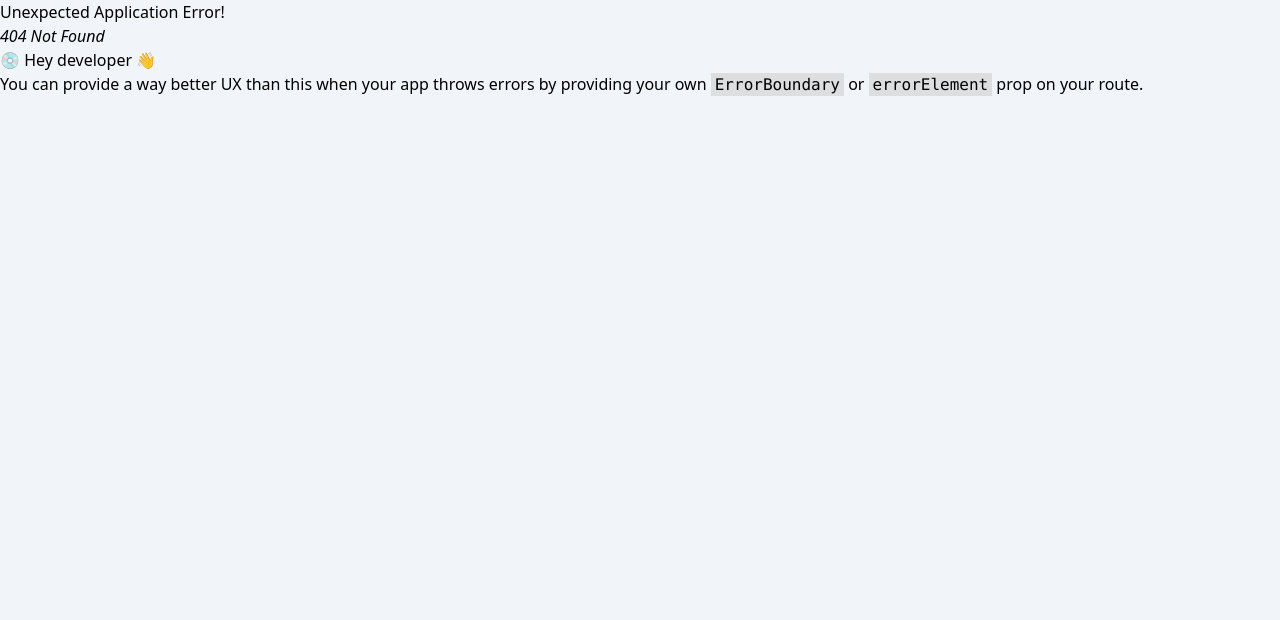
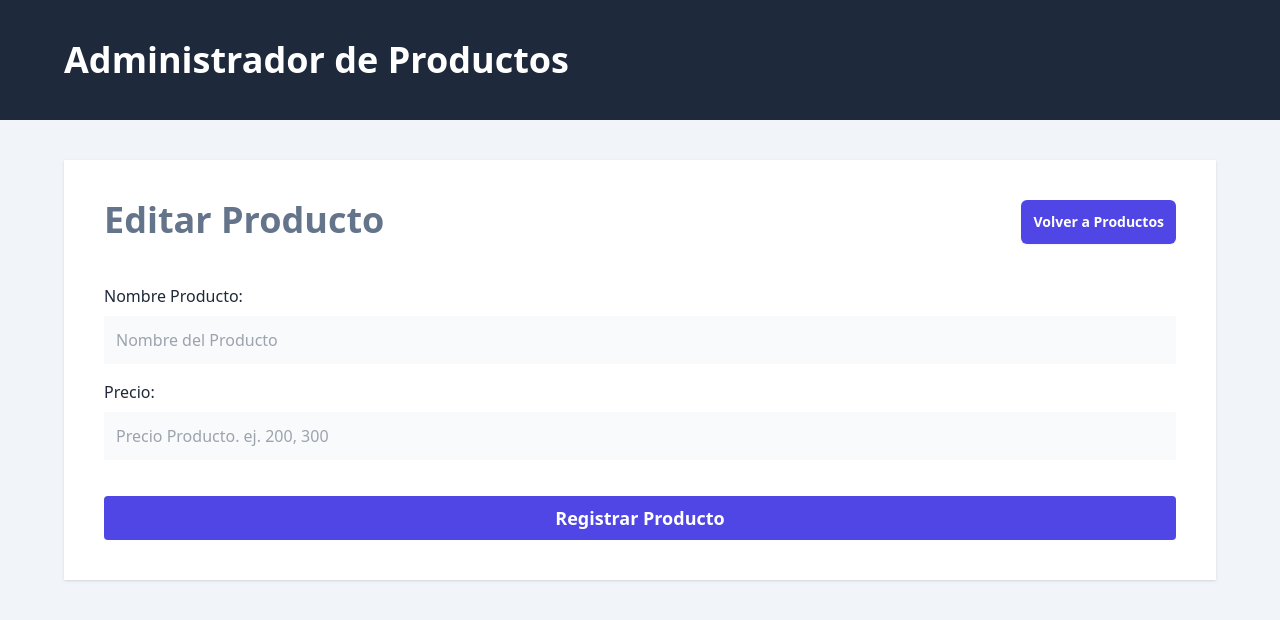
Before and after one commit to FrancoSilva77/crm-pern-ts-react, a React (Vite) app: page /productos/1/editar in a window 1280 px wide. Before the commit this address had no page. Shown: the top 620 px of the page. Built offline with nearby package versions, Linux system fonts and the light colour scheme.

Commit message:
feat:(View y Redireccionar a Editar Producto)

```diff
--- a/src/components/ProductDetails.tsx
+++ b/src/components/ProductDetails.tsx
@@ -1,3 +1,4 @@
+import { Link, useNavigate } from 'react-router-dom';
 import { Product } from '../types';
 import { formatCurrency } from '../utils';
 
@@ -16,7 +17,16 @@ export default function ProductDetails({ product }: ProductDetailsProps) {
       <td className="p-3 text-lg text-gray-800">
         {isAvailable ? 'Disponible' : 'No Disponible'}
       </td>
-      <td className="p-3 text-lg text-gray-800 "></td>
+      <td className="p-3 text-lg text-gray-800 ">
+        <div className="flex gap-2 items-center">
+          <Link
+            to={`productos/${product.id}/editar`}
+            className="bg-indigo-600 text-white rounded-lg w-full p-2 uppercase font-bold text-xs text-center"
+          >
+            Editar
+          </Link>
+        </div>
+      </td>
     </tr>
   );
 }
--- a/src/router.tsx
+++ b/src/router.tsx
@@ -2,6 +2,7 @@ import { createBrowserRouter } from 'react-router-dom';
 import Layout from './layouts/Layout';
 import Products, { loader as productsLoader } from './views/Products';
 import NewProduct, { action as newProductAction } from './views/NewProduct';
+import EditProduct from './views/EditProduct';
 
 export const router = createBrowserRouter([
   {
@@ -18,6 +19,10 @@ export const router = createBrowserRouter([
         element: <NewProduct />,
         action: newProductAction,
       },
+      {
+        path: 'productos/:id/editar' /* ROA Patter */,
+        element: <EditProduct />,
+      },
     ],
   },
 ]);
--- /dev/null
+++ b/src/views/EditProduct.tsx
@@ -0,0 +1,89 @@
+import {
+  Link,
+  Form,
+  useActionData,
+  ActionFunctionArgs,
+  redirect,
+} from 'react-router-dom';
+import ErrorMessage from '../components/ErrorMessage';
+import { addProduct } from '../services/ProductService';
+
+export async function action({ request }: ActionFunctionArgs) {
+  const data = Object.fromEntries(await request.formData());
+
+  let error = '';
+  if (Object.values(data).includes('')) {
+    error = 'Todos los campos son Obligatorios';
+  }
+  if (error.length) {
+    return error;
+  }
+
+  await addProduct(data);
+
+  return redirect('/');
+}
+
+export default function EditProduct() {
+  const error = useActionData() as string;
+  console.log(error);
+
+  return (
+    <>
+      <div className="flex justify-between">
+        <h2 className=" text-4xl font-black text-slate-500">
+          Editar Producto
+        </h2>
+        <Link
+          to="/"
+          className="rounded-md bg-indigo-600 p-3 text-sm font-bold text-white shadow-sm hover:bg-indigo-500"
+        >
+          Volver a Productos
+        </Link>
+      </div>
+
+      {error && <ErrorMessage>{error}</ErrorMessage>}
+
+      <Form
+        method="POST"
+        className="mt-10"
+      >
+        <div className="mb-4">
+          <label
+            className="text-gray-800"
+            htmlFor="name"
+          >
+            Nombre Producto:
+          </label>
+          <input
+            id="name"
+            type="text"
+            className="mt-2 block w-full p-3 bg-gray-50"
+            placeholder="Nombre del Producto"
+            name="name"
+          />
+        </div>
+        <div className="mb-4">
+          <label
+            className="text-gray-800"
+            htmlFor="price"
+          >
+            Precio:
+          </label>
+          <input
+            id="price"
+            type="number"
+            className="mt-2 block w-full p-3 bg-gray-50"
+            placeholder="Precio Producto. ej. 200, 300"
+            name="price"
+          />
+        </div>
+        <input
+          type="submit"
+          className="mt-5 w-full bg-indigo-600 p-2 text-white font-bold text-lg cursor-pointer rounded"
+          value="Registrar Producto"
+        />
+      </Form>
+    </>
+  );
+}
```
